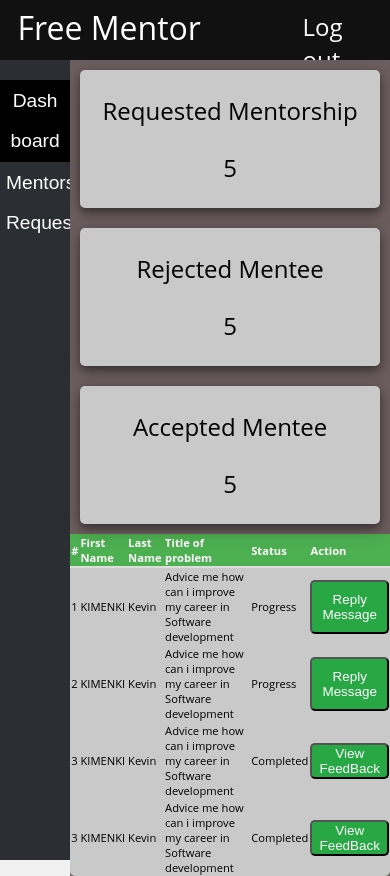
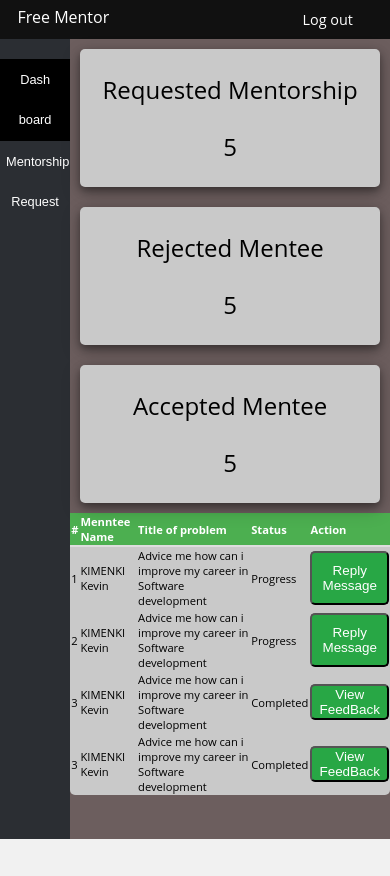
Before and after one commit to kimenyikevin/FreeMentor, a plain HTML site: page UI/pages/mentor.html in a window 390 px wide. After the commit the page ends 844 px from the top, so only its background shows below. Drawn offline with Linux system fonts and the light colour scheme.

Commit message:
feature(mentor-dashboard):make it resiponsive
build UI for mentor to accept or decline mentorship resquet

[finishes: #167670332]

```diff
--- a/UI/css/mentor.css
+++ b/UI/css/mentor.css
@@ -28,6 +28,17 @@ grid-template-columns: 3fr 1fr;
     text-decoration: none;
     color: #ffffff;
     font-size: 2em;
+}
+@media (max-width: 500px){
+    .logo a{
+        font-size: 1em;
+    }
+    #nav-container > :nth-child(even){
+        font-size: 0.9em;
+    }
+    header{
+        height: auto;
+    }
 }
 /* End of navigator */
 .main-grid{
@@ -137,7 +148,7 @@ grid-template-columns: 3fr 1fr;
 }
 .mentor-box button{
     font-size: 1em;
-    width: 49%;
+    width: 45%;
     padding: 5px 10px 5px 10px;
     border-radius: 5px;
     cursor: pointer;
@@ -209,7 +220,7 @@ grid-template-columns: 3fr 1fr;
           padding: 4px 8px;
         }
     }
-    @media (max-width: 425px){
+    @media (max-width: 530px){
         .mentor-container{
             display: grid;
             grid-gap: 20px;
@@ -219,6 +230,9 @@ grid-template-columns: 3fr 1fr;
         .up-box{
             display: grid;
             grid-template-columns: 1fr;
+        }
+        #left-main button{
+            font-size: 0.8em;
         }
     }
 
@@ -348,9 +362,9 @@ grid-template-columns: 3fr 1fr;
     font-size: 0.9em;
 }
 .session-container-1 .session-area button{
-    font-size: 0.9em;
+    font-size: 0.7em;
 }
 .session-container-1 div{
-    height: 50vh;
+    height: auto;
 }
 }
--- a/UI/pages/mentor.html
+++ b/UI/pages/mentor.html
@@ -40,40 +40,35 @@
                     <table>
                         <tr>
                             <th>#</th>
-                            <th>First Name</th>
-                            <th>Last Name</th>
+                            <th>Menntee Name</th>
                              <th>Title of problem</th>
                             <th>Status</th>
                             <th id="action-clmn">Action</th>
                         </tr>
                         <tr>
                             <td>1</td>
-                            <td>KIMENKI</td>
-                            <td>Kevin</td>
+                            <td>KIMENKI Kevin</td>
                             <td>Advice me how can i improve my career in Software development</td>
                             <td>Progress</td>
                             <td> <button class="mentor-box left-links" onclick="openCity(event, 'create-session')"> Reply Message</button> </td>
                         </tr>
                         <tr>
                                 <td>2</td>
-                                <td>KIMENKI</td>
-                                <td>Kevin</td>
+                                <td>KIMENKI Kevin</td>
                                 <td>Advice me how can i improve my career in Software development</td>
                                 <td>Progress</td>
                                 <td> <button class="mentor-box left-links" onclick="openCity(event, 'create-session')">Reply Message</button> </td>
                         </tr>
                         <tr>
                                 <td>3</td>
-                                <td>KIMENKI</td>
-                                <td>Kevin</td>
+                                <td>KIMENKI Kevin</td>
                                 <td>Advice me how can i improve my career in Software development</td>
                                 <td>Completed</td>
                                 <td> <button> View FeedBack</button> </td>
                         </tr>
                         <tr>
                                 <td>3</td>
-                                <td>KIMENKI</td>
-                                <td>Kevin</td>
+                                <td>KIMENKI Kevin</td>
                                 <td>Advice me how can i improve my career in Software development</td>
                                 <td>Completed</td>
                                 <td> <button>View FeedBack</button> </td>
```
